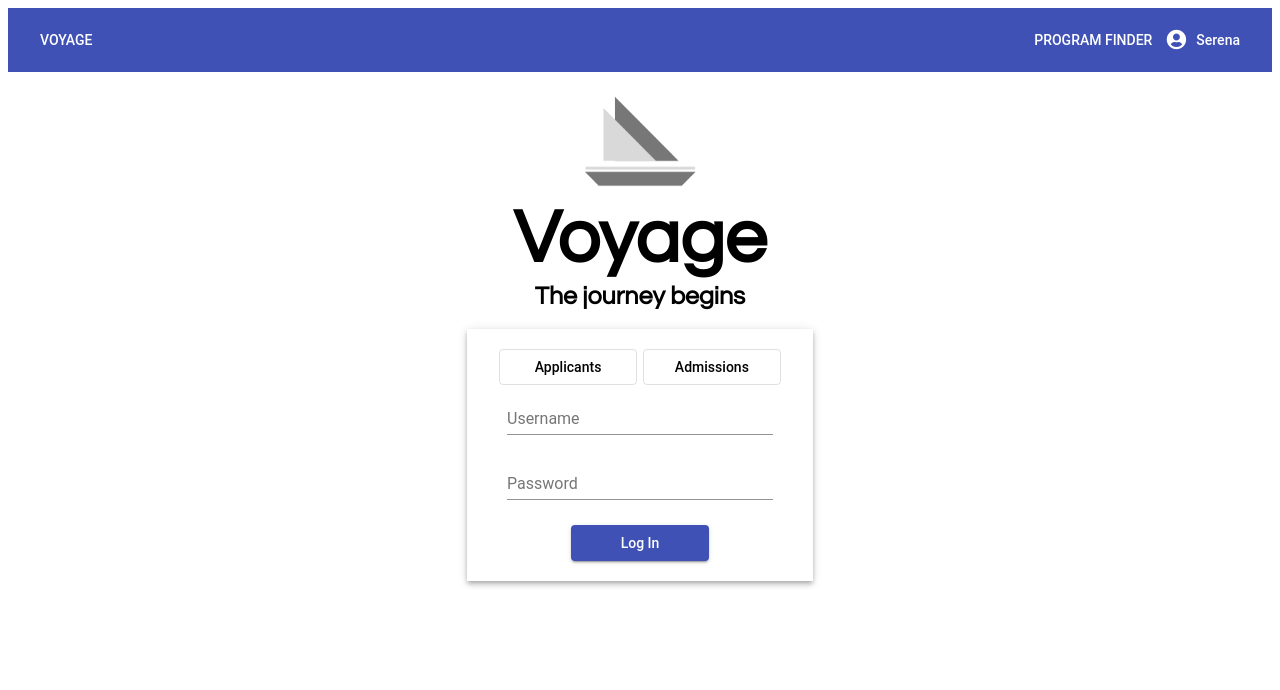
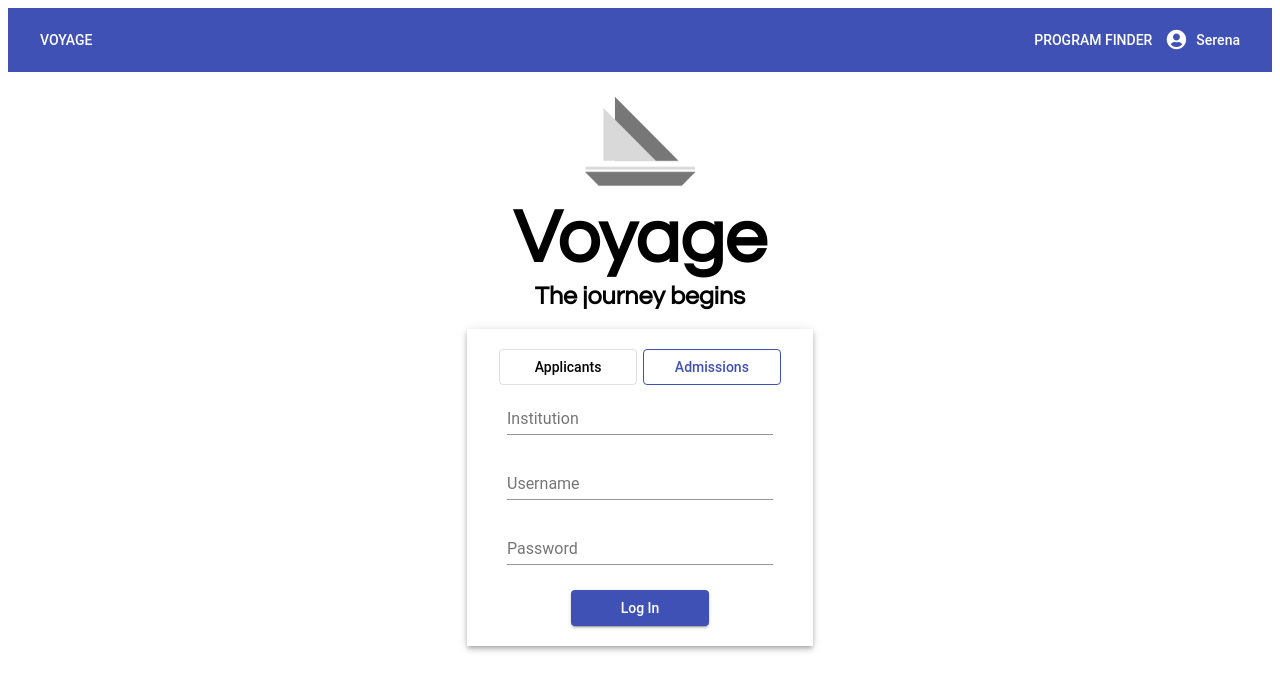
Before and after one commit to Yiwen-Gao/Voyage, an Angular app: page / in a window 1280 px wide. Both pictures are taken after a click on the button "Admissions". Shown: the top 690 px of the page. Built offline with nearby package versions, Linux system fonts and the light colour scheme.

Commit message:
added routing to log in page

```diff
--- a/src/app/app.module.ts
+++ b/src/app/app.module.ts
@@ -42,6 +42,8 @@ import { MatTooltipModule } from '@angular/material/tooltip';
     AppRoutingModule,
     RouterModule.forRoot([
       { path: '', component: HomeComponent },
+      { path: 'applicants', component: ProgramFinderComponent },
+      { path: 'admissions', component: ProgramFinderComponent },
       { path: 'program-finder', component: ProgramFinderComponent },
       { path: 'user/:username', component: UserComponent }
     ]),
--- a/src/app/home/home.component.css
+++ b/src/app/home/home.component.css
@@ -34,3 +34,8 @@ mat-form-field, input {
   width: 90%;
   margin: auto;
 }
+
+.selected-option {
+  border: 1px solid #3f51b5;
+  color: #3f51b5;
+}
--- a/src/app/home/home.component.html
+++ b/src/app/home/home.component.html
@@ -4,9 +4,19 @@
   <h3 class="medium small-margin">The journey begins</h3>
 
   <div id="log-in" class="mat-elevation-z4">
-    <button mat-stroked-button class="log-in-option">Applicants</button>
-    <button mat-stroked-button class="log-in-option">Admissions</button>
+    <button
+      mat-stroked-button
+      *ngFor="let option of options"
+      (click)="selectOption(option)"
+      class="log-in-option"
+      [ngClass]="{'selected-option': option === selectedOption}">
+      {{option | titlecase}}
+    </button>
+
     <div class="small-margin">
+      <mat-form-field *ngIf="isAdmissions">
+        <input matInput placeholder="Institution">
+      </mat-form-field>
       <mat-form-field>
         <input matInput placeholder="Username">
       </mat-form-field>
@@ -14,6 +24,11 @@
         <input matInput placeholder="Password">
       </mat-form-field>
     </div>
-    <button mat-raised-button class="log-in-option" color="primary">Log In</button>
+    <a mat-raised-button *ngIf="selectedOption === 'applicants'" [routerLink]="['applicants']" class="log-in-option" color="primary">
+      Log In
+    </a>
+    <a mat-raised-button *ngIf="selectedOption === 'admissions'" [routerLink]="['admissions']" class="log-in-option" color="primary">
+      Log In
+    </a>
   </div>
 </div>
--- a/src/app/home/home.component.ts
+++ b/src/app/home/home.component.ts
@@ -7,7 +7,15 @@ import { Component, OnInit } from '@angular/core';
 })
 export class HomeComponent implements OnInit {
   readonly logo = '../../assets/voyage-logo.png';
+  readonly options = ['applicants', 'admissions'];
+  selectedOption = 'applicants';
+  isAdmissions = false;
   constructor() {}
 
   ngOnInit() {}
+
+  selectOption(selectedOption): void {
+    this.selectedOption = selectedOption;
+    this.isAdmissions = selectedOption === 'admissions';
+  }
 }
--- a/src/app/program-finder/program-finder.component.ts
+++ b/src/app/program-finder/program-finder.component.ts
@@ -1,6 +1,6 @@
 import { Component, OnInit } from '@angular/core';
 import { ENTER, COMMA } from '@angular/cdk/keycodes';
-import PROGRAM_DATA from '../data/programData.json';
+import programData from '../data/programData.json';
 
 @Component({
   selector: 'app-program-finder',
@@ -9,7 +9,7 @@ import PROGRAM_DATA from '../data/programData.json';
 })
 export class ProgramFinderComponent implements OnInit {
   colNames = ['program', 'track', 'university', 'location', 'deadline'];
-  dataSource = PROGRAM_DATA;
+  dataSource = programData;
   filters = [];
   readonly separatorKeysCodes = [ENTER, COMMA];
 
```
